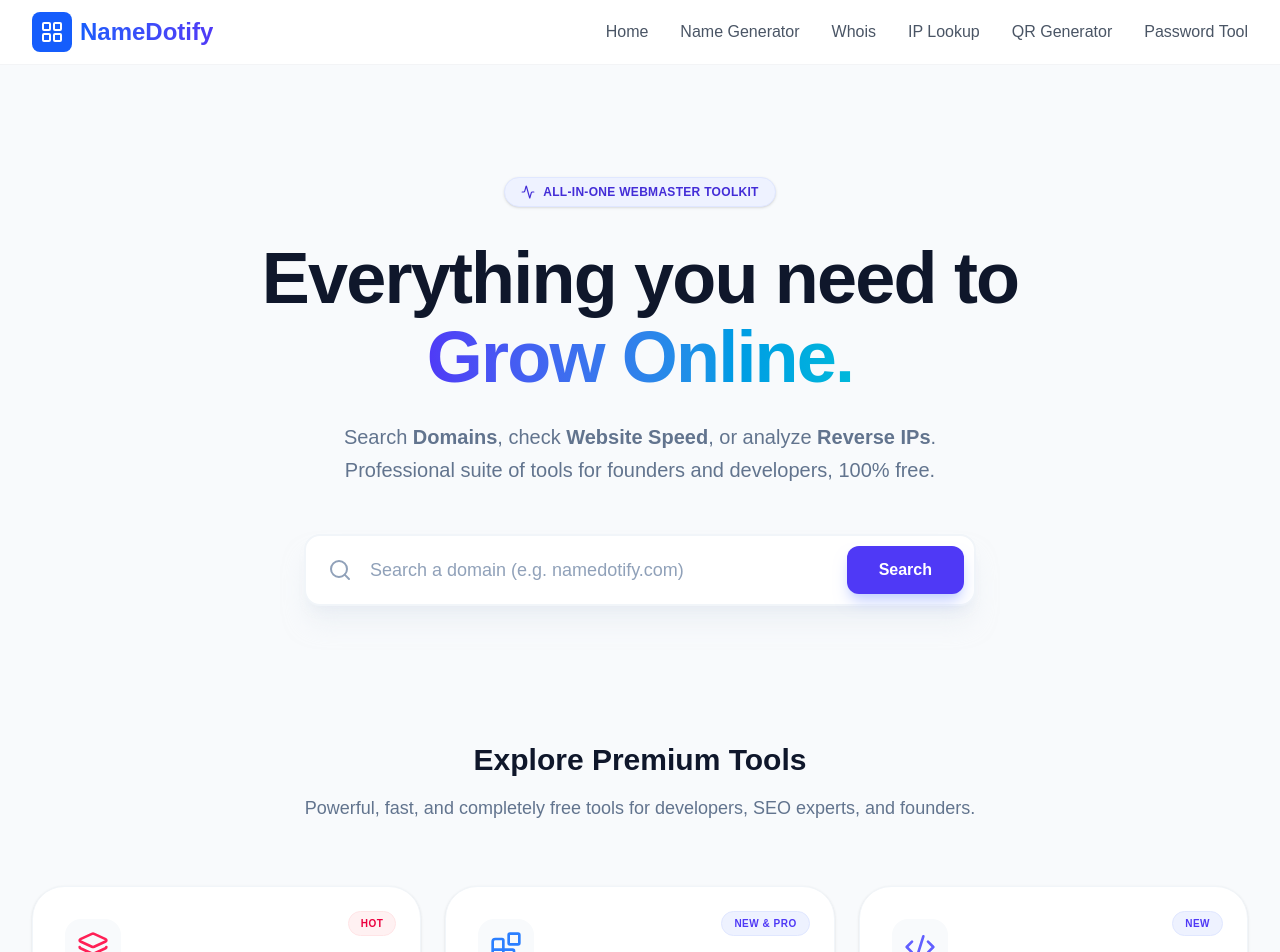
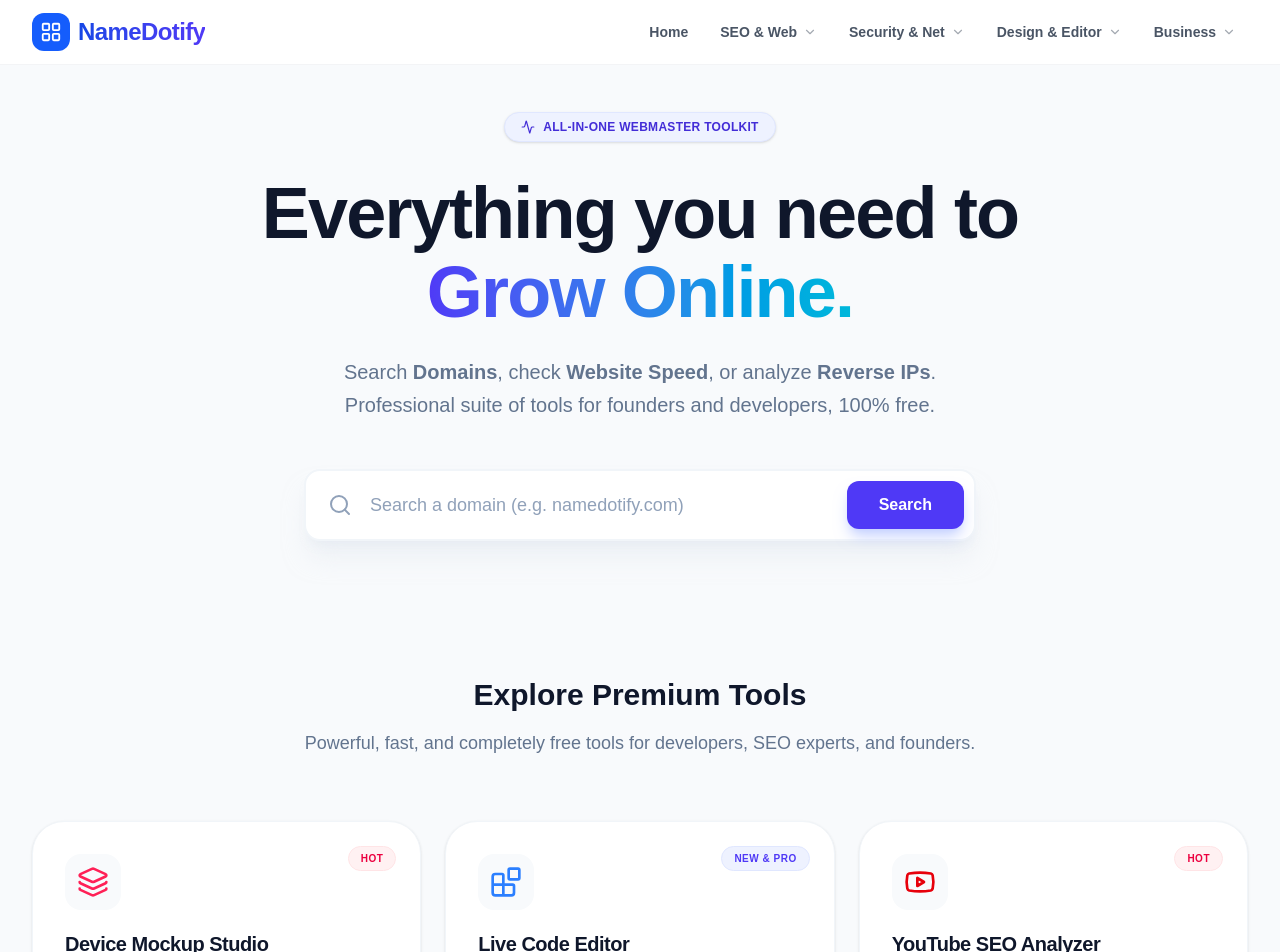
Before and after one commit to ashishjacob786/namedotify, a Next.js app: page / in a window 1280 px wide. Shown: the top 952 px of the page. Built offline with nearby package versions, Linux system fonts and the light colour scheme.

Commit message:
Added Speed Test Tool

```diff
--- a/src/app/page.js
+++ b/src/app/page.js
@@ -4,7 +4,8 @@ import Link from 'next/link';
 import {
   Search, Globe, Server, Shield, Activity, Database, Zap, Loader2,
   CheckCircle, XCircle, ArrowRight, QrCode, Mail, MapPin, Lock,
-  Key, Type, Wifi, Gauge, Rocket, Layers, Code2, Target, Blocks
+  Key, Type, Wifi, Gauge, Rocket, Layers, Code2, Target, Blocks,
+  ShieldAlert, Youtube
 } from 'lucide-react';
 
 export default function HomePage() {
@@ -48,7 +49,7 @@ export default function HomePage() {
     }, 1000);
   };
 
-  // ✅ UPDATED TOOLS LIST (Now with 18 Tools)
+  // ✅ UPDATED TOOLS LIST (Now with all 20 Tools)
   const tools = [
     {
       name: 'Device Mockup Studio',
@@ -63,6 +64,20 @@ export default function HomePage() {
       desc: 'Write, test, and preview HTML, CSS, and JS code in a live workspace.',
       link: '/live-editor',
       badge: 'New & Pro'
+    },
+    {
+      name: 'YouTube SEO Analyzer',
+      icon: <Youtube className="w-8 h-8 text-red-600" />,
+      desc: 'Extract hidden tags, download HD thumbnails, and calculate engagement rate.',
+      link: '/youtube-analyzer',
+      badge: 'Hot'
+    },
+    {
+      name: 'Malware Scanner',
+      icon: <ShieldAlert className="w-8 h-8 text-emerald-600" />,
+      desc: 'Scan any URL for viruses, phishing, and dangerous software instantly.',
+      link: '/malware-scanner',
+      badge: 'New'
     },
     {
       name: 'Schema Generator',
@@ -162,7 +177,7 @@ export default function HomePage() {
       name: 'Fancy Fonts Generator',
       icon: <Type className="w-8 h-8 text-fuchsia-500" />,
       desc: 'Generate stylish text and cool fonts for Instagram & Bio.',
-      link: 'https://namedotify.com/fonts-generator'
+      link: '/fonts-generator'
     },
   ];
 
@@ -171,7 +186,7 @@ export default function HomePage() {
 
       {/* Client SEO Tags */}
       <title>NameDotify | Free Webmaster Tools, Whois, Speed Test & More</title>
-      <meta name="description" content="Access 18+ free premium web tools: Live Code Editor, Schema Generator, Device Mockups, Website Speed Checker, and more." />
+      <meta name="description" content="Access 20+ free premium web tools: Live Code Editor, Schema Generator, Device Mockups, Website Speed Checker, and more." />
 
       {/* Schema Injection */}
       <script type="application/ld+json" dangerouslySetInnerHTML={{ __html: JSON.stringify(jsonLd) }} />
--- a/src/components/Navbar.js
+++ b/src/components/Navbar.js
@@ -1,61 +1,187 @@
 "use client";
-import React, { useState } from 'react';
+import React, { useState, useEffect } from 'react';
 import Link from 'next/link';
-import { Menu, X, LayoutGrid } from 'lucide-react';
+import {
+  Menu, X, LayoutGrid, ChevronDown,
+  Search, ShieldCheck, Palette, Briefcase
+} from 'lucide-react';
 
 export default function Navbar() {
   const [isOpen, setIsOpen] = useState(false);
+  const [mobileSubmenu, setMobileSubmenu] = useState(null);
+  const [scrolled, setScrolled] = useState(false);
+
+  // Scroll Effect for shadow
+  useEffect(() => {
+    const handleScroll = () => setScrolled(window.scrollY > 20);
+    window.addEventListener('scroll', handleScroll);
+    return () => window.removeEventListener('scroll', handleScroll);
+  }, []);
+
+  // ✅ PERFECTLY CATEGORIZED ACTUAL TOOLS
+  const navMenu = [
+    {
+      label: 'SEO & Web',
+      icon: <Search size={18} className="text-blue-600" />,
+      items: [
+        { name: 'YouTube SEO Analyzer', href: '/youtube-analyzer' },
+        { name: 'Website Speed Test', href: '/website-speed' },
+        { name: 'Page Speed Check', href: '/speed-test' },
+        { name: 'Hosting Checker', href: '/hosting' },
+        { name: 'Server Status', href: '/status' },
+        { name: 'Schema Generator', href: '/schema-generator' },
+        { name: 'UTM Link Builder', href: '/utm-builder' },
+      ]
+    },
+    {
+      label: 'Security & Net',
+      icon: <ShieldCheck size={18} className="text-emerald-600" />,
+      items: [
+        { name: 'Malware Scanner', href: '/malware-scanner' },
+        { name: 'SSL Certificate Check', href: '/ssl' },
+        { name: 'IP Address Lookup', href: '/ip' },
+        { name: 'Reverse IP Lookup', href: '/reverse-ip' },
+        { name: 'DNS Record Checker', href: '/dns' },
+        { name: 'Whois Lookup', href: '/whois' },
+        { name: 'Password Generator', href: '/password' },
+      ]
+    },
+    {
+      label: 'Design & Editor',
+      icon: <Palette size={18} className="text-fuchsia-600" />,
+      items: [
+        { name: 'Mockup Studio', href: '/mockup' },
+        { name: 'Live Code Editor', href: '/live-editor' },
+        { name: 'Fancy Font Generator', href: '/fonts-generator' },
+        { name: 'QR Code Generator', href: '/qrcode' },
+        { name: 'Email Signature', href: '/signature' },
+      ]
+    },
+    {
+      label: 'Business',
+      icon: <Briefcase size={18} className="text-orange-600" />,
+      items: [
+        { name: 'Business Name Generator', href: '/generator' },
+      ]
+    }
+  ];
+
+  const toggleMobileSubmenu = (index) => {
+    setMobileSubmenu(mobileSubmenu === index ? null : index);
+  };
 
   return (
-    <nav className="bg-white border-b border-gray-100 sticky top-0 z-50">
+    <nav className={`fixed top-0 w-full z-50 transition-all duration-300 bg-white ${scrolled ? 'shadow-md border-b-0' : 'border-b border-gray-100'}`}>
       <div className="max-w-7xl mx-auto px-4 sm:px-6 lg:px-8">
         <div className="flex justify-between h-16">
 
-          {/* Logo Section */}
+          {/* --- LOGO --- */}
           <div className="flex items-center">
-            <Link href="/" className="flex items-center gap-2">
-              <div className="bg-blue-600 text-white p-2 rounded-lg">
-                <LayoutGrid size={24} />
+            <Link href="/" className="flex items-center gap-2 group" onClick={() => setIsOpen(false)}>
+              <div className="bg-blue-600 text-white p-2 rounded-xl transition-transform group-hover:scale-110">
+                <LayoutGrid size={22} />
               </div>
-              {/* ✅ CHANGE HERE: namedotify -> NameDotify */}
-              <span className="text-2xl font-bold bg-clip-text text-transparent bg-gradient-to-r from-blue-600 to-indigo-600">
+              <span className="text-2xl font-black bg-clip-text text-transparent bg-gradient-to-r from-blue-700 to-indigo-600 tracking-tight">
                 NameDotify
               </span>
             </Link>
           </div>
 
-          {/* Desktop Menu */}
-          <div className="hidden md:flex items-center space-x-8">
-            <Link href="/" className="text-gray-600 hover:text-blue-600 font-medium transition">Home</Link>
-            <Link href="/generator" className="text-gray-600 hover:text-blue-600 font-medium transition">Name Generator</Link>
-            <Link href="/whois" className="text-gray-600 hover:text-blue-600 font-medium transition">Whois</Link>
-            <Link href="/ip" className="text-gray-600 hover:text-blue-600 font-medium transition">IP Lookup</Link>
-            <Link href="/qrcode" className="text-gray-600 hover:text-blue-600 font-medium transition">QR Generator</Link>
-            <Link href="/password" className="text-gray-600 hover:text-blue-600 font-medium transition">Password Tool</Link>
+          {/* --- DESKTOP MENU --- */}
+          <div className="hidden lg:flex items-center space-x-2">
+            <Link href="/" className="px-3 py-2 text-gray-600 hover:text-blue-600 font-bold text-sm transition">
+              Home
+            </Link>
+
+            {navMenu.map((category, index) => (
+              <div key={index} className="relative group">
+                <button className="flex items-center gap-1.5 px-3 py-2 text-gray-600 hover:text-blue-600 font-bold text-sm transition group-hover:bg-blue-50/50 rounded-lg">
+                  {category.label}
+                  <ChevronDown size={14} className="transition-transform duration-300 group-hover:rotate-180 opacity-50" />
+                </button>
+
+                {/* Desktop Dropdown */}
+                <div className="absolute left-0 top-full pt-4 w-64 opacity-0 invisible group-hover:opacity-100 group-hover:visible transition-all duration-300 transform translate-y-2 group-hover:translate-y-0">
+                  <div className="bg-white rounded-2xl shadow-xl border border-gray-100 overflow-hidden ring-1 ring-black/5">
+                    <div className="p-4 border-b border-gray-50 flex items-center gap-3 bg-gray-50/50">
+                        <div className="p-2 bg-white rounded-lg shadow-sm border border-gray-100">
+                            {category.icon}
+                        </div>
+                        <span className="font-bold text-gray-900">{category.label}</span>
+                    </div>
+                    <div className="p-2 grid gap-1">
+                        {category.items.map((item, subIndex) => (
+                            <Link
+                                key={subIndex}
+                                href={item.href}
+                                className="block px-4 py-2.5 text-sm font-medium text-gray-600 hover:bg-blue-50 hover:text-blue-700 rounded-xl transition flex items-center justify-between group/item"
+                            >
+                                {item.name}
+                                <ChevronDown size={12} className="-rotate-90 opacity-0 group-hover/item:opacity-50 transition-opacity" />
+                            </Link>
+                        ))}
+                    </div>
+                  </div>
+                </div>
+              </div>
+            ))}
           </div>
 
-          {/* Mobile Menu Button */}
-          <div className="flex items-center md:hidden">
-            <button onClick={() => setIsOpen(!isOpen)} className="text-gray-600 hover:text-gray-900 focus:outline-none">
+          {/* --- MOBILE MENU BUTTON --- */}
+          <div className="flex items-center lg:hidden">
+            <button
+                onClick={() => setIsOpen(!isOpen)}
+                className="text-gray-600 hover:text-gray-900 focus:outline-none p-2 rounded-lg hover:bg-gray-100 transition"
+            >
               {isOpen ? <X size={28} /> : <Menu size={28} />}
             </button>
           </div>
         </div>
       </div>
 
-      {/* Mobile Menu Dropdown */}
-      {isOpen && (
-        <div className="md:hidden bg-white border-t border-gray-100 pb-4">
-          <div className="px-2 pt-2 pb-3 space-y-1 sm:px-3">
-            <Link href="/" className="block px-3 py-2 rounded-md text-base font-medium text-gray-700 hover:text-blue-600 hover:bg-gray-50">Home</Link>
-            <Link href="/generator" className="block px-3 py-2 rounded-md text-base font-medium text-gray-700 hover:text-blue-600 hover:bg-gray-50">Name Generator</Link>
-            <Link href="/whois" className="block px-3 py-2 rounded-md text-base font-medium text-gray-700 hover:text-blue-600 hover:bg-gray-50">Whois Lookup</Link>
-            <Link href="/ip" className="block px-3 py-2 rounded-md text-base font-medium text-gray-700 hover:text-blue-600 hover:bg-gray-50">IP Lookup</Link>
-            <Link href="/qrcode" className="block px-3 py-2 rounded-md text-base font-medium text-gray-700 hover:text-blue-600 hover:bg-gray-50">QR Generator</Link>
-             <Link href="/password" className="block px-3 py-2 rounded-md text-base font-medium text-gray-700 hover:text-blue-600 hover:bg-gray-50">Password Tool</Link>
-          </div>
+      {/* --- MOBILE MENU (Accordion Style) --- */}
+      <div className={`lg:hidden fixed inset-0 z-40 bg-white transform transition-transform duration-300 ease-in-out ${isOpen ? 'translate-x-0' : 'translate-x-full'} top-16`}>
+        <div className="h-full overflow-y-auto pb-20 p-4">
+
+            <div className="space-y-1">
+                <Link href="/" onClick={() => setIsOpen(false)} className="block px-4 py-4 rounded-xl text-base font-bold text-gray-800 hover:bg-blue-50 border border-transparent hover:border-blue-100 transition">
+                Home
+                </Link>
+
+                {navMenu.map((category, index) => (
+                <div key={index} className="border-b border-gray-50 last:border-none">
+                    <button
+                        onClick={() => toggleMobileSubmenu(index)}
+                        className="w-full flex items-center justify-between px-4 py-4 text-left group"
+                    >
+                        <span className="flex items-center gap-3 font-bold text-gray-700 group-hover:text-blue-600 transition">
+                            <span className="p-1.5 bg-gray-100 rounded-lg group-hover:bg-blue-100 group-hover:text-blue-600 transition">{category.icon}</span>
+                            {category.label}
+                        </span>
+                        <ChevronDown size={18} className={`text-gray-400 transition-transform duration-300 ${mobileSubmenu === index ? 'rotate-180 text-blue-600' : ''}`} />
+                    </button>
+
+                    {/* Submenu Items */}
+                    <div className={`overflow-hidden transition-all duration-300 ${mobileSubmenu === index ? 'max-h-[600px] opacity-100 pb-2' : 'max-h-0 opacity-0'}`}>
+                        <div className="bg-gray-50 rounded-xl mx-2 p-2 space-y-1">
+                            {category.items.map((item, subIndex) => (
+                                <Link
+                                    key={subIndex}
+                                    href={item.href}
+                                    onClick={() => setIsOpen(false)}
+                                    className="flex items-center gap-2 px-4 py-3 text-sm font-medium text-gray-600 hover:text-blue-700 hover:bg-white rounded-lg transition shadow-sm border border-transparent hover:border-gray-100"
+                                >
+                                    <div className="w-1.5 h-1.5 rounded-full bg-gray-300"></div>
+                                    {item.name}
+                                </Link>
+                            ))}
+                        </div>
+                    </div>
+                </div>
+                ))}
+            </div>
         </div>
-      )}
+      </div>
     </nav>
   );
 }
```
Also changed, not shown: src/app/sitemap.js (+20 -13 lines).
